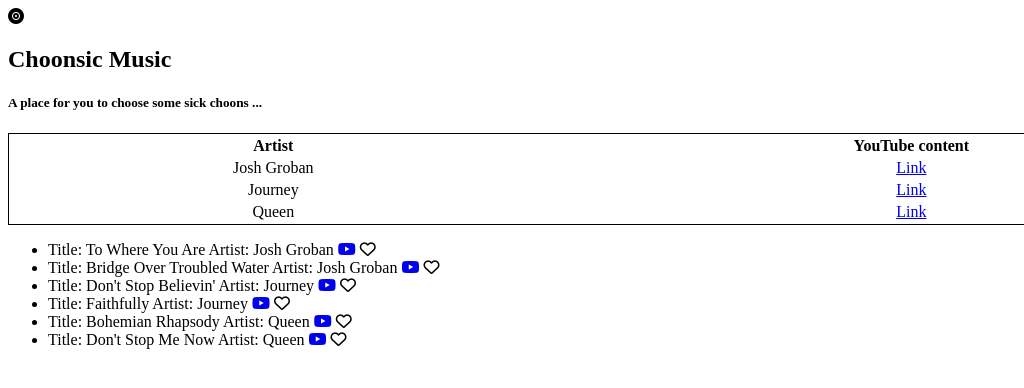
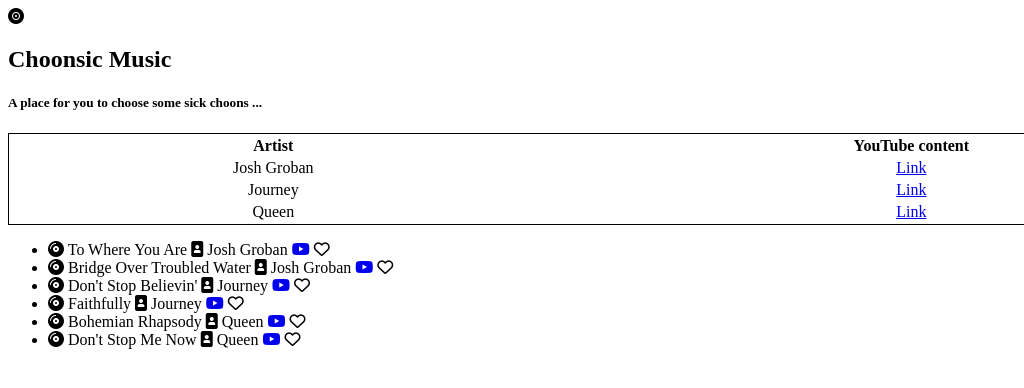
Before and after one commit to ecarlos09/ee-music-app, a React app: page / in a window 1280 px wide. Shown: the top 388 px of the page, without its empty margins (0-1024 px from the left). Built offline with nearby package versions, Linux system fonts and the light colour scheme.

Commit message:
replace singles heaadings with icons

```diff
--- a/src/components/Singles/index.js
+++ b/src/components/Singles/index.js
@@ -14,7 +14,7 @@
         return (
             single.map(s => (
                 <li>
-                    Title: {s.title} Artist: {s.artist} <a href={s.video}><i class="fab fa-youtube"></i></a> <i class="far fa-heart"></i>
+                    <i class="fas fa-compact-disc"></i> {s.title} <i class="fas fa-portrait"></i> {s.artist} <a href={s.video}><i class="fab fa-youtube"></i></a> <i class="far fa-heart"></i>
                 </li>
             )
         ));
```
